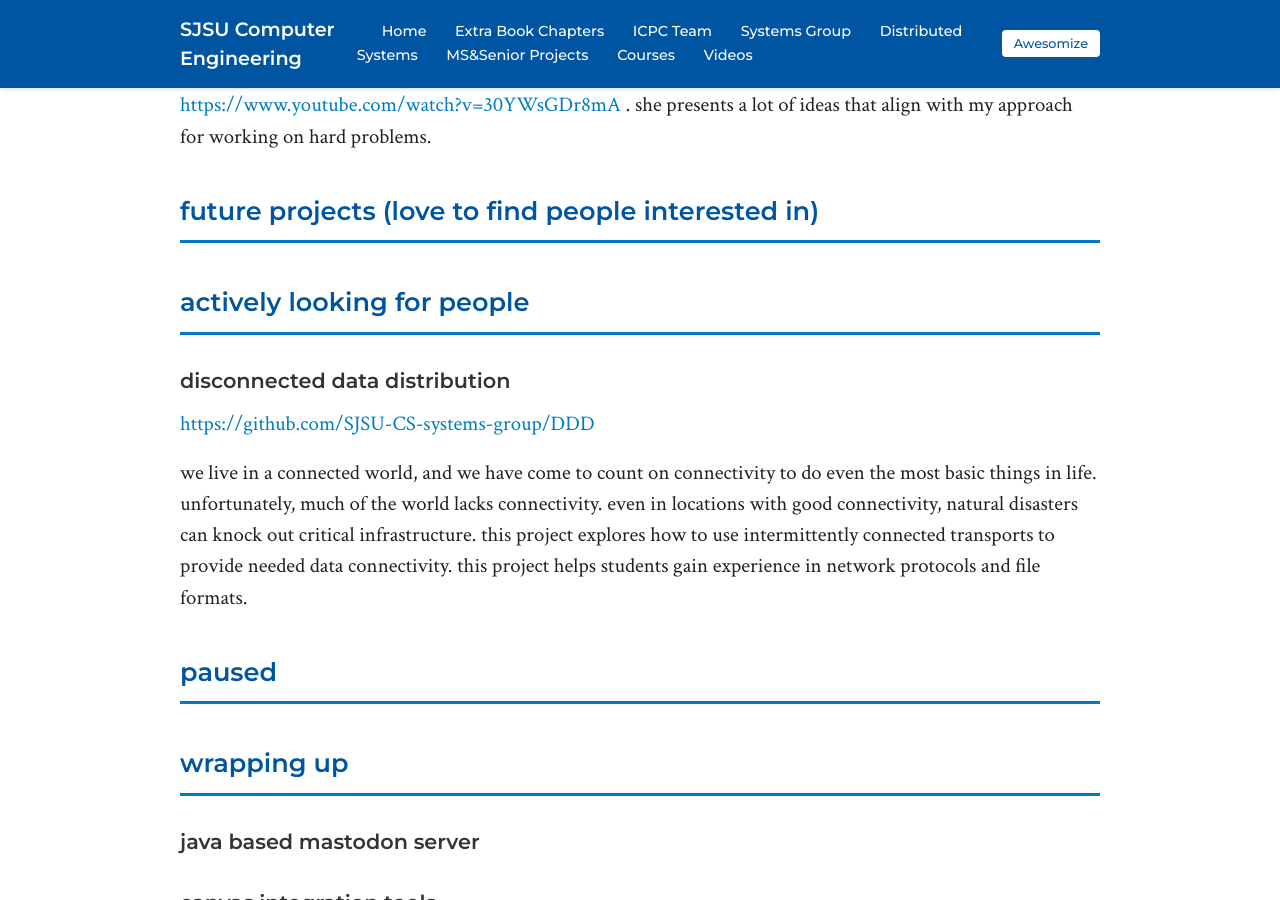
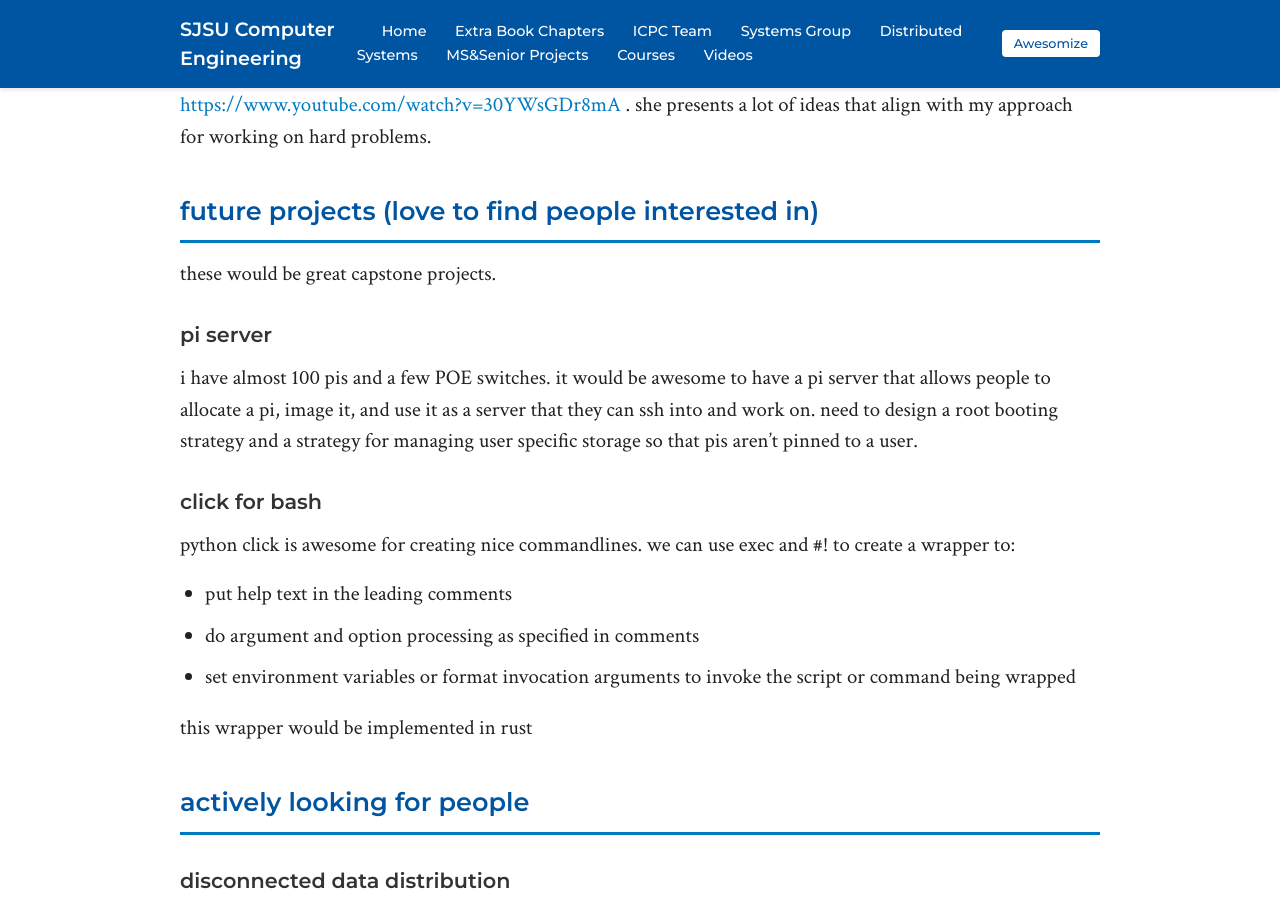
Before and after one commit to breed/benreed-sjsu, a Jekyll site: the page built from systems-group/index.md, in a window 1280 px wide and 900 px high, scrolled down 310 px. Built offline with Jekyll 4.4.1, drawn with Linux system fonts in a browser that asks for light colours.

Commit message:
updated projects

```diff
--- a/systems-group/index.md
+++ b/systems-group/index.md
@@ -10,7 +10,24 @@ i highly recommend watching this video from julia evans (that i found on mastodo
 
 ## future projects (love to find people interested in)
 
+these would be great capstone projects.
 
+### pi server
+
+i have almost 100 pis and a few POE switches.
+it would be awesome to have a pi server that allows people to allocate a pi, image it, and use it as a server that they can ssh into and work on.
+need to design a root booting strategy and a strategy for managing user specific storage so that pis aren't pinned to a user.
+
+### click for bash
+
+python click is awesome for creating nice commandlines.
+we can use exec and #! to create a wrapper to:
+
+- put help text in the leading comments
+- do argument and option processing as specified in comments
+- set environment variables or format invocation arguments to invoke the script or command being wrapped
+
+this wrapper would be implemented in rust
 
 ## actively looking for people
 
```
Also changed, not shown: projects/index.md (+3 -1 lines).
